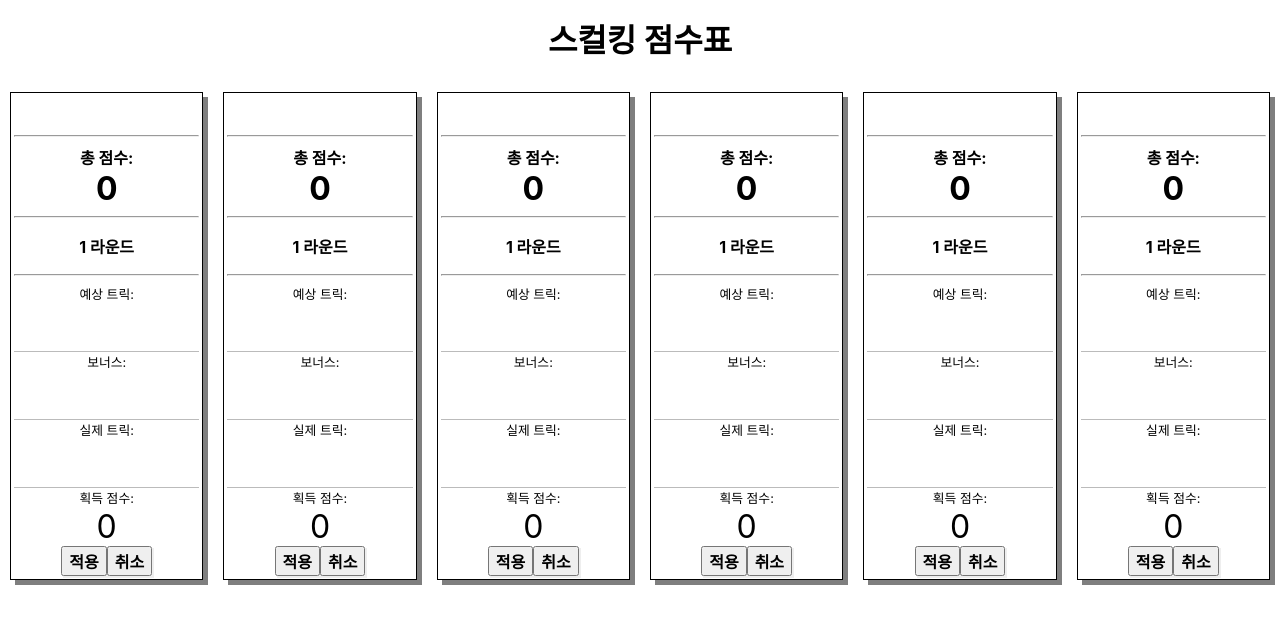
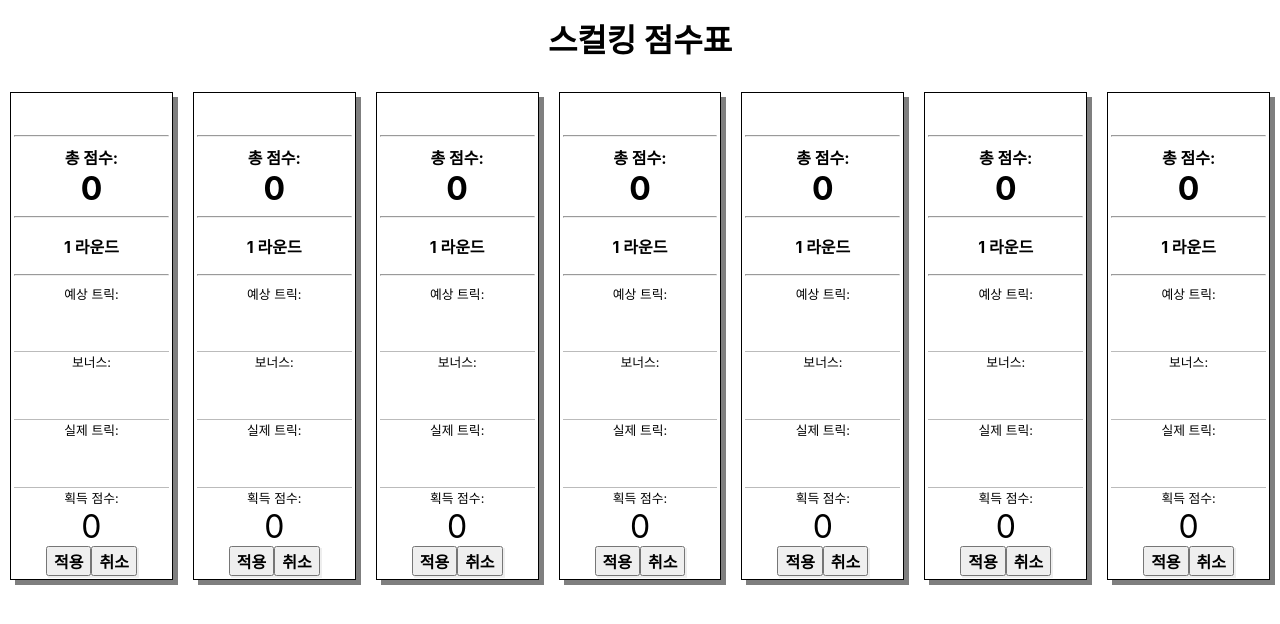
Before and after one commit to isaacdigs/skullking, a React (Create React App) app: page / in a window 1280 px wide. Shown: the top 624 px of the page. Built offline with nearby package versions, Linux system fonts and the light colour scheme.

Commit message:
added another player(7) for expansion

```diff
--- a/src/App.js
+++ b/src/App.js
@@ -15,6 +15,7 @@ function App() {
         <Player />
         <Player />
         <Player />
+        <Player />
       </div>
     </div>
   );
--- a/src/Player/Player.js
+++ b/src/Player/Player.js
@@ -113,6 +113,8 @@ export default function Player() {
             <div className="menu-item bonus-menu-item" onClick={() => setCurrentBonus( 100 )}>100</div>
             <div className="menu-item bonus-menu-item" onClick={() => setCurrentBonus( 110 )}>110</div>
             <div className="menu-item bonus-menu-item" onClick={() => setCurrentBonus( 120 )}>120</div>
+            <div className="menu-item bonus-menu-item" onClick={() => setCurrentBonus( 130 )}>130</div>
+            <div className="menu-item bonus-menu-item" onClick={() => setCurrentBonus( 140 )}>140</div>
           </div>
         </Popup>
       </p>
```
